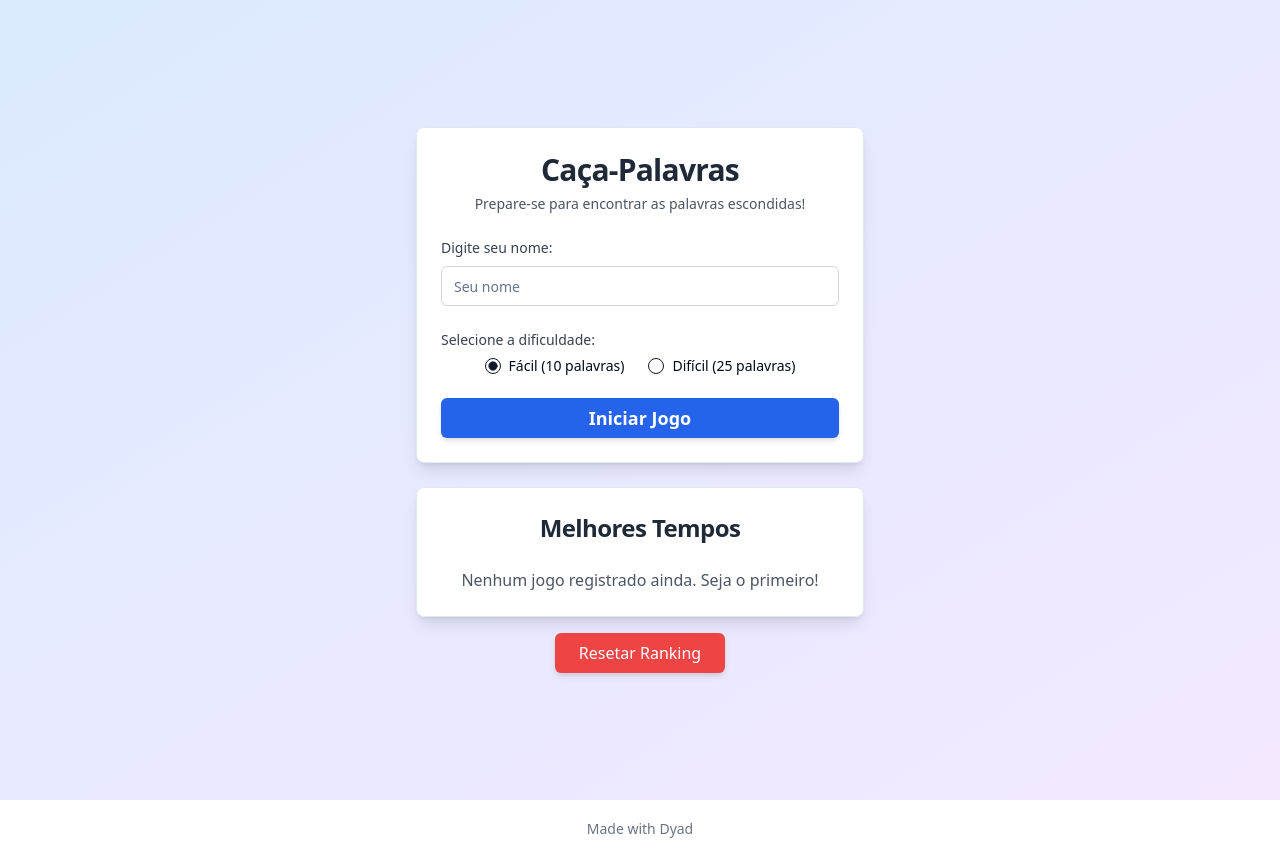
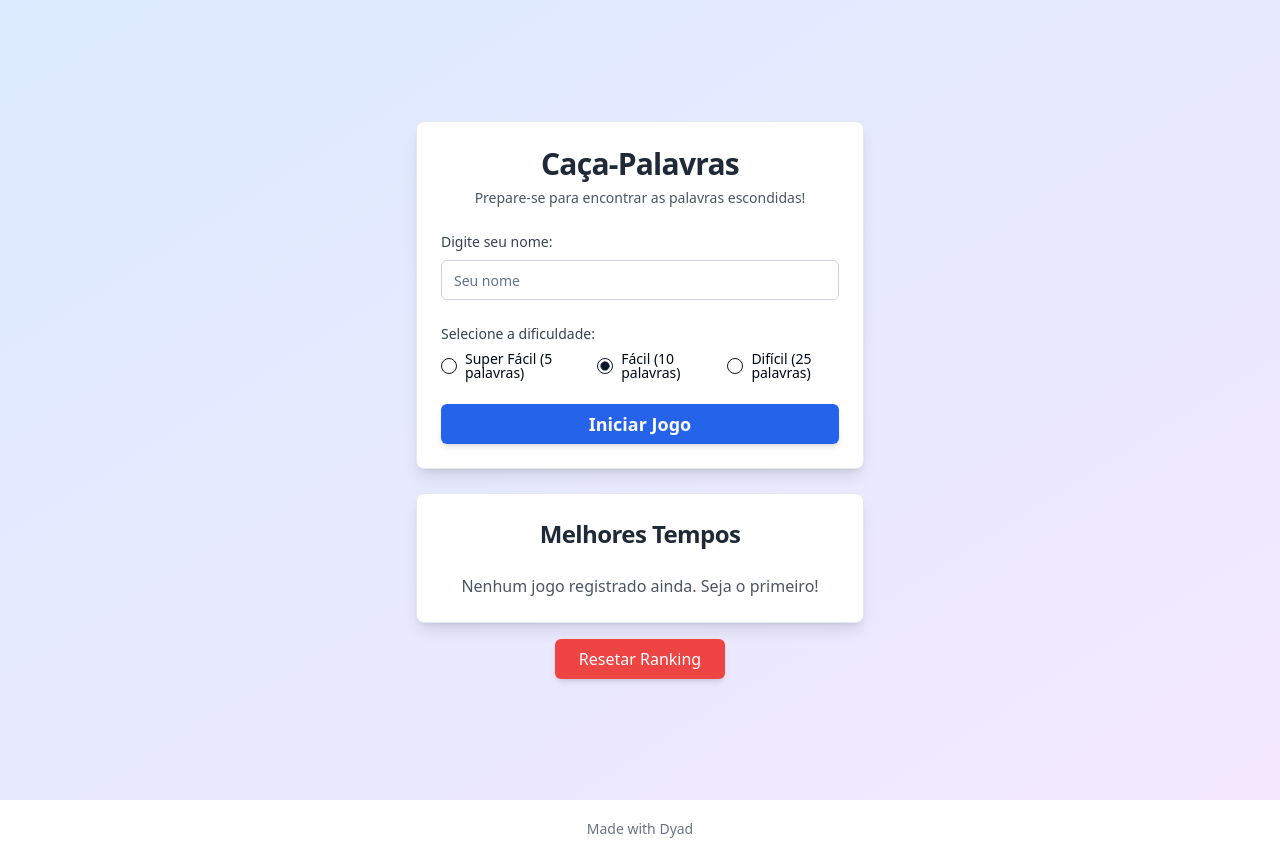
Before and after one commit to Dev-ICSN/Jogo-Ca-a-Palavras, a React (Vite) app: page / in a window 1280 px wide. Built offline with nearby package versions, Linux system fonts and the light colour scheme.

Commit message:
[dyad] wrote 5 file(s)

```diff
--- a/src/components/WelcomeScreen.tsx
+++ b/src/components/WelcomeScreen.tsx
@@ -11,14 +11,14 @@ import Ranking from "@/components/Ranking"; // Import Ranking component
 import { RankingEntry } from "@/utils/rankingStorage"; // Import RankingEntry type
 
 interface WelcomeScreenProps {
-  onStartGame: (playerName: string, difficulty: "easy" | "hard") => void;
+  onStartGame: (playerName: string, difficulty: "super-easy" | "easy" | "hard") => void;
   ranking: RankingEntry[]; // Add ranking prop
   onClearRanking: () => void; // New prop for clearing ranking
 }
 
 const WelcomeScreen: React.FC<WelcomeScreenProps> = ({ onStartGame, ranking, onClearRanking }) => {
   const [playerName, setPlayerName] = useState<string>("");
-  const [difficulty, setDifficulty] = useState<"easy" | "hard">("easy"); // Default to easy
+  const [difficulty, setDifficulty] = useState<"super-easy" | "easy" | "hard">("easy"); // Default to easy
 
   const handleStartGame = () => {
     if (playerName.trim()) {
@@ -63,9 +63,13 @@ const WelcomeScreen: React.FC<WelcomeScreenProps> = ({ onStartGame, ranking, onC
             </Label>
             <RadioGroup
               defaultValue="easy"
-              onValueChange={(value: "easy" | "hard") => setDifficulty(value)}
+              onValueChange={(value: "super-easy" | "easy" | "hard") => setDifficulty(value)}
               className="flex justify-center space-x-4"
             >
+              <div className="flex items-center space-x-2">
+                <RadioGroupItem value="super-easy" id="difficulty-super-easy" />
+                <Label htmlFor="difficulty-super-easy">Super Fácil (5 palavras)</Label>
+              </div>
               <div className="flex items-center space-x-2">
                 <RadioGroupItem value="easy" id="difficulty-easy" />
                 <Label htmlFor="difficulty-easy">Fácil (10 palavras)</Label>
--- a/src/components/WordSearchGame.tsx
+++ b/src/components/WordSearchGame.tsx
@@ -3,6 +3,7 @@
 import React, { useState, useEffect, useRef } from "react";
 import {
   generateWordSearch,
+  superEasyWords,
   easyWords,
   hardWords,
   Grid,
@@ -14,7 +15,7 @@ import { showSuccess, showError } from "@/utils/toast";
 
 interface WordSearchGameProps {
   playerName: string;
-  difficulty: "easy" | "hard";
+  difficulty: "super-easy" | "easy" | "hard";
   onRestartGame: () => void;
   onGameEnd: (timeInSeconds: number) => void; // New prop for game end
 }
@@ -34,9 +35,34 @@ const WordSearchGame: React.FC<WordSearchGameProps> = ({
   const [elapsedTime, setElapsedTime] = useState(0);
   const timerIntervalRef = useRef<number | null>(null); // Renamed ref for clarity
 
-  const rows = difficulty === "easy" ? 12 : 18;
-  const cols = difficulty === "easy" ? 12 : 18;
-  const initialWords = difficulty === "easy" ? easyWords : hardWords;
+  const getGridSize = () => {
+    switch (difficulty) {
+      case "super-easy":
+        return { rows: 8, cols: 8 };
+      case "easy":
+        return { rows: 12, cols: 12 };
+      case "hard":
+        return { rows: 18, cols: 18 };
+      default:
+        return { rows: 12, cols: 12 }; // Default to easy
+    }
+  };
+
+  const getInitialWords = () => {
+    switch (difficulty) {
+      case "super-easy":
+        return superEasyWords;
+      case "easy":
+        return easyWords;
+      case "hard":
+        return hardWords;
+      default:
+        return easyWords; // Default to easy
+    }
+  };
+
+  const { rows, cols } = getGridSize();
+  const initialWords = getInitialWords();
 
   useEffect(() => {
     initializeGame();
@@ -191,12 +217,21 @@ const WordSearchGame: React.FC<WordSearchGameProps> = ({
 
   const isWordFound = (word: string) => foundWords.includes(word.toUpperCase());
 
+  const getDifficultyText = (diff: "super-easy" | "easy" | "hard") => {
+    switch (diff) {
+      case "super-easy": return "Super Fácil";
+      case "easy": return "Fácil";
+      case "hard": return "Difícil";
+      default: return "";
+    }
+  };
+
   return (
     <div className="flex flex-col items-center justify-center min-h-screen bg-gradient-to-br from-blue-100 to-purple-100 p-4">
       <Card className="w-full max-w-4xl shadow-lg">
         <CardHeader className="text-center">
           <CardTitle className="text-3xl font-bold text-gray-800">
-            Caça-Palavras - Nível {difficulty === "easy" ? "Fácil" : "Difícil"}
+            Caça-Palavras - Nível {getDifficultyText(difficulty)}
           </CardTitle>
           <p className="text-gray-600 mt-2">
             Olá, {playerName}! Encontre as palavras abaixo:
--- a/src/pages/Index.tsx
+++ b/src/pages/Index.tsx
@@ -9,7 +9,7 @@ import { getRanking, addRankingEntry, clearRanking, RankingEntry } from "@/utils
 const Index = () => {
   const [gameStarted, setGameStarted] = useState(false);
   const [playerName, setPlayerName] = useState("");
-  const [difficulty, setDifficulty] = useState<"easy" | "hard">("easy");
+  const [difficulty, setDifficulty] = useState<"super-easy" | "easy" | "hard">("easy");
   const [ranking, setRanking] = useState<RankingEntry[]>([]);
 
   useEffect(() => {
@@ -17,7 +17,7 @@ const Index = () => {
     setRanking(getRanking());
   }, []);
 
-  const handleStartGame = (name: string, selectedDifficulty: "easy" | "hard") => {
+  const handleStartGame = (name: string, selectedDifficulty: "super-easy" | "easy" | "hard") => {
     setPlayerName(name);
     setDifficulty(selectedDifficulty);
     setGameStarted(true);
--- a/src/utils/rankingStorage.ts
+++ b/src/utils/rankingStorage.ts
@@ -1,6 +1,6 @@
 export interface RankingEntry {
   playerName: string;
-  difficulty: "easy" | "hard";
+  difficulty: "super-easy" | "easy" | "hard";
   timeInSeconds: number;
   date: string;
 }
--- a/src/utils/wordSearchGenerator.ts
+++ b/src/utils/wordSearchGenerator.ts
@@ -181,17 +181,25 @@ export function generateWordSearch(
 }
 
 // Predefined word lists for difficulty levels
-export const easyWords: string[] = [
+export const superEasyWords: string[] = [
   "SOL",
   "MAR",
   "CASA",
   "GATO",
   "LUA",
+];
+
+export const easyWords: string[] = [
   "PAO",
   "FLOR",
   "LIVRO",
   "ARTE",
   "AMOR",
+  "MESA",
+  "CAMA",
+  "ROSA",
+  "PEIXE",
+  "PATO",
 ];
 
 export const hardWords: string[] = [
```
